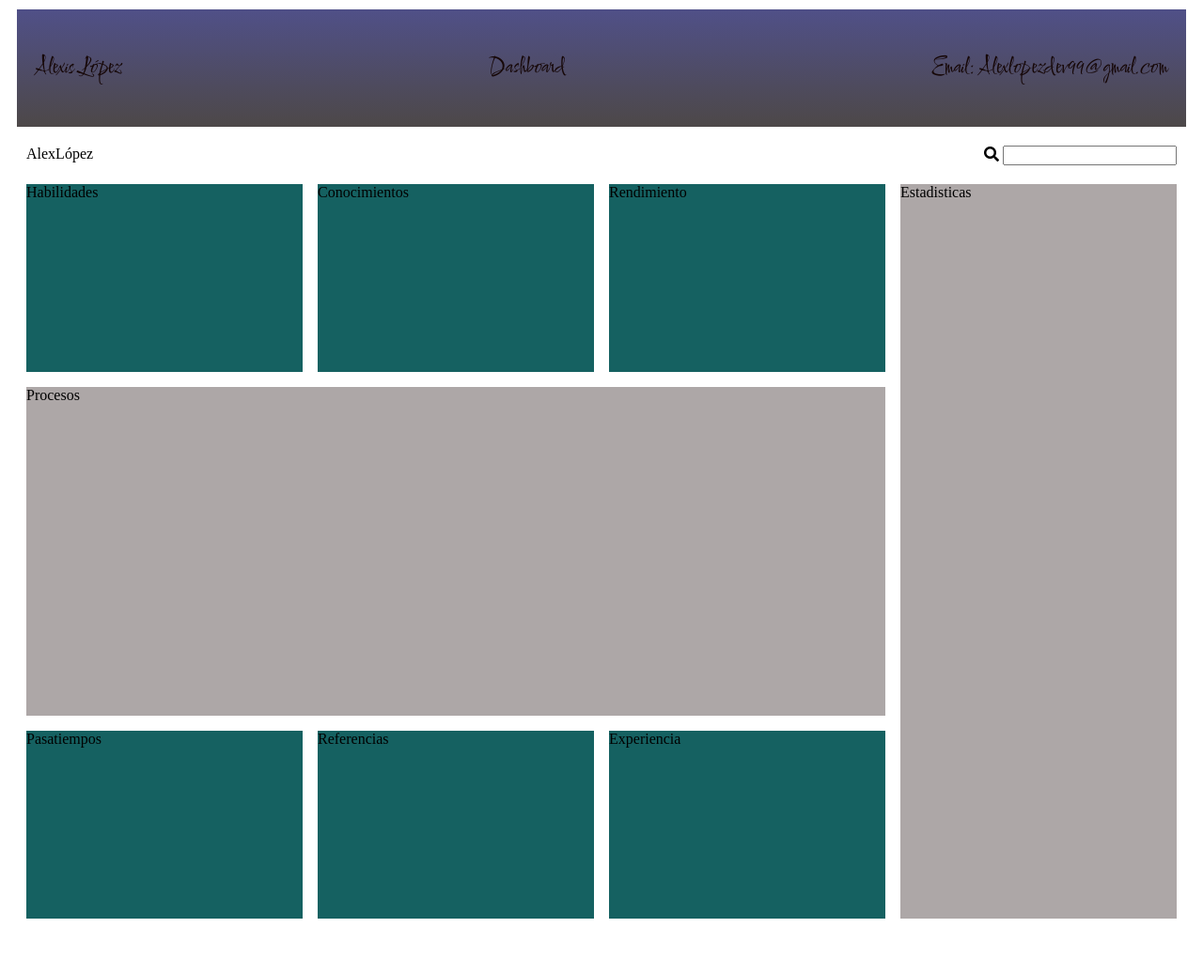
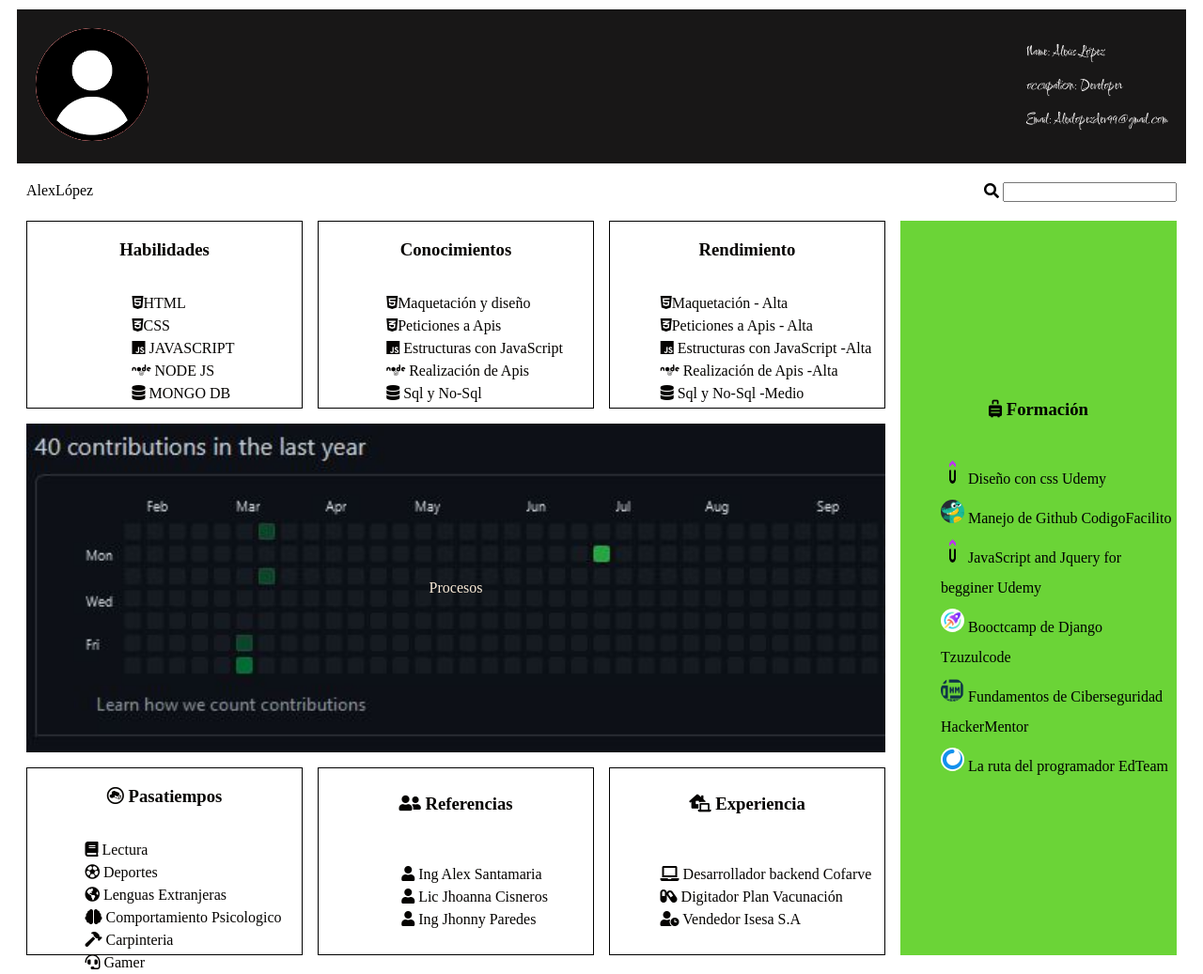
Before and after one commit to Alexs18/Curso-Estilos-Udemy, a plain HTML site: page PaginasEstaticas/CuartoBloque/resources/html/Index.html in a window 1280 px wide. Shown: the whole page at 94% size. Before the commit the page ends 998 px from the top, so only its background shows below. Drawn offline with Linux system fonts and the light colour scheme; a web font is replaced by a local one.

Commit message:
maquetacion Habilidades web

```diff
--- a/PaginasEstaticas/CuartoBloque/resources/Css/Index.css
+++ b/PaginasEstaticas/CuartoBloque/resources/Css/Index.css
@@ -1,5 +1,5 @@
 header{
-    background:linear-gradient(rgb(80, 80, 136), rgb(77, 72, 72));
+    background-color: rgb(24, 23, 23);
     background-repeat: no-repeat;
     background-position: initial;
     margin: 10px;
@@ -9,10 +9,16 @@ header{
     justify-content: space-between;
      flex-wrap: wrap;
 }
+.Logo{
+    width: 120px;
+    height: 120px;
+    border-radius: 50%;
+    background-color: red;
+}
 p{
     font-family: 'Comforter', cursive;
-    font-size: 25px;
-    color: rgb(22, 7, 7);
+    font-size: 15px;
+    color: rgb(255, 253, 253);
 
 }
 .Grid{
@@ -25,28 +31,52 @@ p{
  }
  .Grid > div{
 
-     color: black;
- }
- .Grid > div:hover{
-    background:linear-gradient(rgb(59, 51, 51), rgb(172, 172, 201));
-     color: rgb(173, 160, 143);
  }
  .item1, .item2, .item3, .item7, .item8, .item9{
-     background-color: rgb(21, 97, 97);
+     background-color: rgb(255, 255, 255);
+     border: 0.5px solid black;
+     display: flex;
+     flex-direction: column;
+     justify-content: space-around;
+     align-items: center;
+     color: rgb(5, 3, 1);
  }
  .item4{
      grid-column: 4/4;
      grid-row: 1/4;
-     background-color: rgb(173, 167, 167);
+     background-color: rgb(107, 212, 55);
      justify-content: center;
      justify-items: center;
+     color: black;
+     display: flex;
+     flex-direction: column;
+     align-items: center;
+     line-height: 2em;
  }
  .item5{
      grid-column: 1/4;
-     background-color: rgb(173, 167, 167);
+     background-color: rgb(255, 255, 255);
+     background-image: url("../Img/Procesos.JPG");
+     background-repeat: no-repeat;
+     background-position: initial;
+     background-size: cover;
+     display: flex;
+     justify-content: center;
+     text-align: center;
+     align-items: center;
  }
  .Init{
      display: flex;
      justify-content: space-between;
      margin: 20px;
  }
+
+ ul > li {
+     list-style: none;
+     padding: 3px;
+ }
+ img{
+     width: 25px;
+     height: 25px;
+     border-radius: 50%;
+ }
--- a/PaginasEstaticas/CuartoBloque/resources/html/Index.html
+++ b/PaginasEstaticas/CuartoBloque/resources/html/Index.html
@@ -15,9 +15,16 @@
 </head>
 <body>
     <header>
-        <p>Alexis López</p>
-        <p>Dashboard</p>
-        <p> <span>Email: </span> Alexlopezdev99@gmail.com</p>
+
+        <div class="Logo0">
+            <img src="../Img/Logo.png" alt="" class="Logo">
+        </div>
+
+        <div class="DatosPersonales">
+            <p> <span>Name: </span> Alexis López</p>
+            <p> <span> occupation: </span> Developer </p>
+            <p> <span>Email: </span> Alexlopezdev99@gmail.com</p>
+        </div>
     </header>
     <div class="Contenido">
 
@@ -33,14 +40,78 @@
         </div>
 
         <div class="Grid">
-            <div class="item1 habilidades">Habilidades</div>
-            <div class="item2">Conocimientos</div>
-            <div class="item3">Rendimiento</div>
-            <div class="item4">Estadisticas</div>
+            <div class="item1 habilidades">
+                <h3>Habilidades</h3>
+                <ul>
+                    <li><i class="fab fa-html5"></i>HTML</li>
+                    <li><i class="fab fa-css3-alt"></i>CSS</li>
+                    <li> <i class="fab fa-js"></i> JAVASCRIPT</li>
+                    <li> <i class="fab fa-node"></i> NODE JS</li>
+                    <li> <i class="fas fa-database"></i> MONGO DB</li>
+                </ul>
+            </div>
+            <div class="item2">
+                <h3>Conocimientos</h3>
+                <ul>
+                    <li><i class="fab fa-html5"></i>Maquetación y diseño</li>
+                    <li><i class="fab fa-css3-alt"></i>Peticiones a Apis</li>
+                    <li> <i class="fab fa-js"></i> Estructuras con JavaScript </li>
+                    <li> <i class="fab fa-node"></i> Realización de Apis </li>
+                    <li> <i class="fas fa-database"></i> Sql y No-Sql </li>
+                </ul>
+            </div>
+            <div class="item3">
+                <h3>Rendimiento</h3>
+                <ul>
+                    <li><i class="fab fa-html5"></i>Maquetación - Alta</li>
+                    <li><i class="fab fa-css3-alt"></i>Peticiones a Apis - Alta</li>
+                    <li> <i class="fab fa-js"></i> Estructuras con JavaScript -Alta </li>
+                    <li> <i class="fab fa-node"></i> Realización de Apis -Alta </li>
+                    <li> <i class="fas fa-database"></i> Sql y No-Sql -Medio </li>
+                </ul>
+            </div>
+            <div class="item4">
+                <h3> <i class="fas fa-suitcase-rolling"></i> Formación</h3>
+                    <ul>
+                        <li> <img src="../Img/Udemy-Logo.png" alt=""> Diseño con css Udemy</li>
+                        <li> <img src="../Img/CodigoFacilito.jpg" alt=""> Manejo de Github CodigoFacilito</li>
+                        <li> <img src="../Img/Udemy-Logo.png" alt=""> JavaScript and Jquery for begginer Udemy</li>
+                        <li> <img src="../Img/Tzuzulcode.jpg" alt=""> Booctcamp de Django Tzuzulcode</li>
+                        <li> <img src="../Img/Hacker.png" alt=""> Fundamentos de Ciberseguridad HackerMentor</li>
+                        <li> <img src="../Img/Edteam.jpg" alt=""> La ruta del programador EdTeam</li>
+                    </ul>
+            </div>
+
             <div class="item5">Procesos</div>
-            <div class="item7">Pasatiempos</div>
-            <div class="item8">Referencias</div>
-            <div class="item9">Experiencia</div>
+            <div class="item7">
+
+                <h3> <i class="fab fa-creative-commons-remix"></i> Pasatiempos</h3>
+                <ul>
+                    <li> <i class="fas fa-book"></i> Lectura </li>
+                    <li> <i class="far fa-futbol"></i> Deportes </li>
+                    <li> <i class="fas fa-globe-americas"></i> Lenguas Extranjeras </li>
+                    <li> <i class="fas fa-brain"></i> Comportamiento Psicologico </li>
+                    <li> <i class="fas fa-hammer"></i> Carpinteria </li>
+                    <li> <i class="fas fa-headset"></i> Gamer </li>
+                </ul>
+
+            </div>
+            <div class="item8">
+                <h3> <i class="fas fa-user-friends"></i> Referencias</h3>
+                <ul>
+                    <li> <i class="fas fa-user"></i> Ing Alex Santamaria </li>
+                    <li> <i class="fas fa-user"></i> Lic Jhoanna Cisneros </li>
+                    <li> <i class="fas fa-user"></i> Ing Jhonny Paredes </li>
+                </ul>
+            </div>
+            <div class="item9">
+                <h3> <i class="fas fa-laptop-house"></i> Experiencia</h3>
+                <ul>
+                    <li> <i class="fas fa-laptop"></i> Desarrollador backend Cofarve </li>
+                    <li> <i class="fas fa-capsules"></i>  Digitador Plan Vacunación </li>
+                    <li> <i class="fas fa-user-clock"></i> Vendedor Isesa S.A </li>
+                </ul>
+            </div>
         </div>
     </div>
 
```
Also changed, not shown: PaginasEstaticas/CuartoBloque/resources/Img/CodigoFacilito.jpg (added), PaginasEstaticas/CuartoBloque/resources/Img/Edteam.jpg (added), PaginasEstaticas/CuartoBloque/resources/Img/Hacker.png (added), PaginasEstaticas/CuartoBloque/resources/Img/Logo.png (added), PaginasEstaticas/CuartoBloque/resources/Img/Procesos.JPG (added), PaginasEstaticas/CuartoBloque/resources/Img/Tzuzulcode.jpg (added), PaginasEstaticas/CuartoBloque/resources/Img/Udemy-Logo.png (added).
